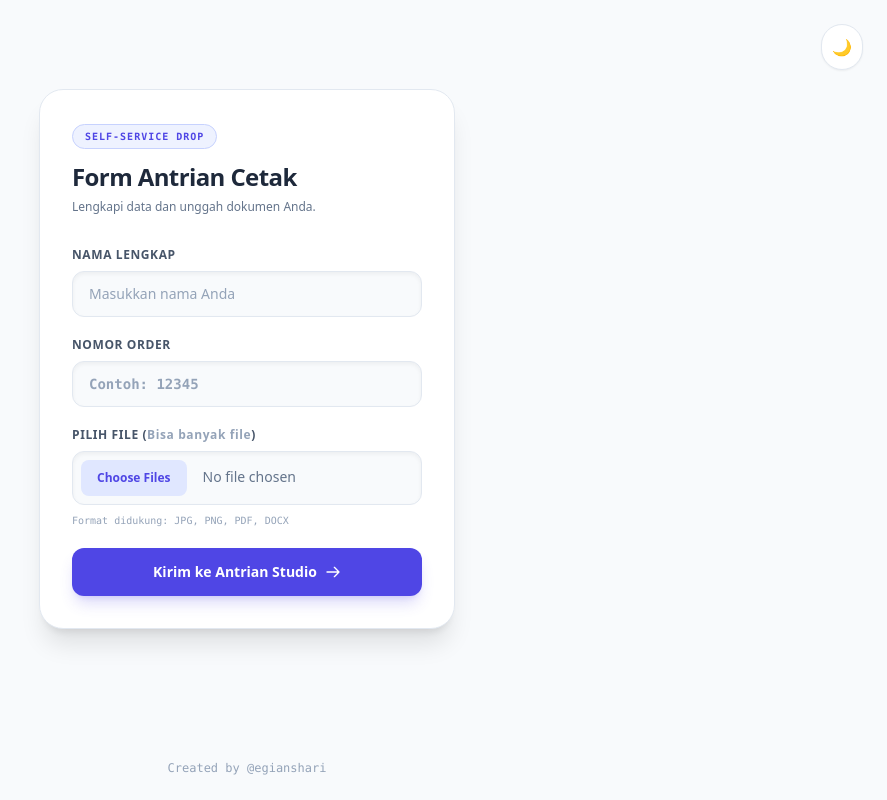
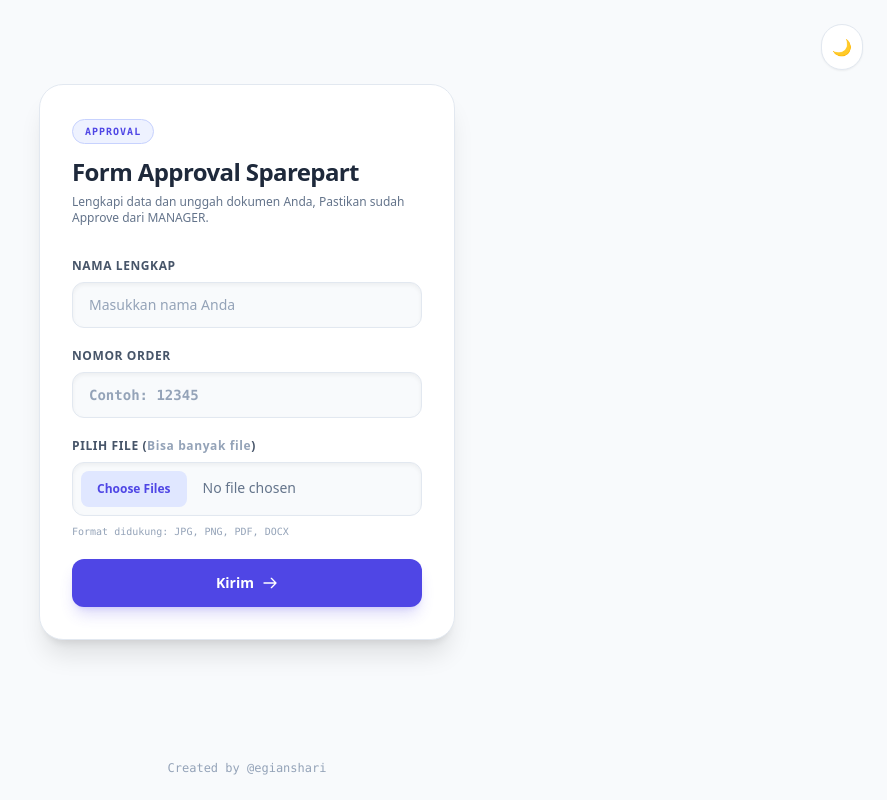
Before and after one commit to kanggee1/Antrian, a Flask app: page / in a window 1280 px wide. Shown: the whole page, without its empty margins (393-1280 px from the left). Run offline with Flask 3, Linux system fonts and the light colour scheme; some libraries are stand-ins or nearby versions.

Commit message:
Update index.html

```diff
--- a/templates/index.html
+++ b/templates/index.html
@@ -3,7 +3,7 @@
   <head>
     <meta charset="UTF-8" />
     <meta name="viewport" content="width=device-width, initial-scale=1.0" />
-    <title>Kirim File Cetak - Studio Percetakan</title>
+    <title>Kirim File dan Approval</title>
     <script src="https://cdn.tailwindcss.com"></script>
     <script>
       tailwind.config = { darkMode: 'class' }
@@ -25,13 +25,13 @@
         <!-- Header -->
         <div class="mb-8 text-center md:text-left">
           <span class="inline-block text-[10px] font-mono font-bold uppercase tracking-widest text-indigo-600 dark:text-indigo-400 bg-indigo-50 dark:bg-indigo-500/10 border border-indigo-200 dark:border-indigo-500/20 px-3 py-1 rounded-full mb-3">
-            Self-Service Drop
+            Approval
           </span>
           <h1 class="text-2xl font-black text-slate-800 dark:text-white tracking-tight">
-            Form Antrian Cetak
+            Form Approval Sparepart
           </h1>
           <p class="text-slate-500 dark:text-slate-400 text-xs mt-1.5 font-medium">
-            Lengkapi data dan unggah dokumen Anda.
+            Lengkapi data dan unggah dokumen Anda, Pastikan sudah Approve dari MANAGER.
           </p>
         </div>
 
@@ -74,7 +74,7 @@
 
           <button type="submit" id="submitBtn"
             class="w-full bg-indigo-600 hover:bg-indigo-700 active:scale-[0.99] text-white font-bold py-3.5 px-4 rounded-xl shadow-lg shadow-indigo-600/20 transition duration-200 text-sm mt-4 flex items-center justify-center gap-2">
-            <span>Kirim ke Antrian Studio</span>
+            <span>Kirim</span>
             <svg xmlns="http://www.w3.org/2000/svg" class="h-4 w-4" fill="none" viewBox="0 0 24 24" stroke="currentColor"><path stroke-linecap="round" stroke-linejoin="round" stroke-width="2" d="M14 5l7 7m0 0l-7 7m7-7H3" /></svg>
           </button>
         </form>
```
